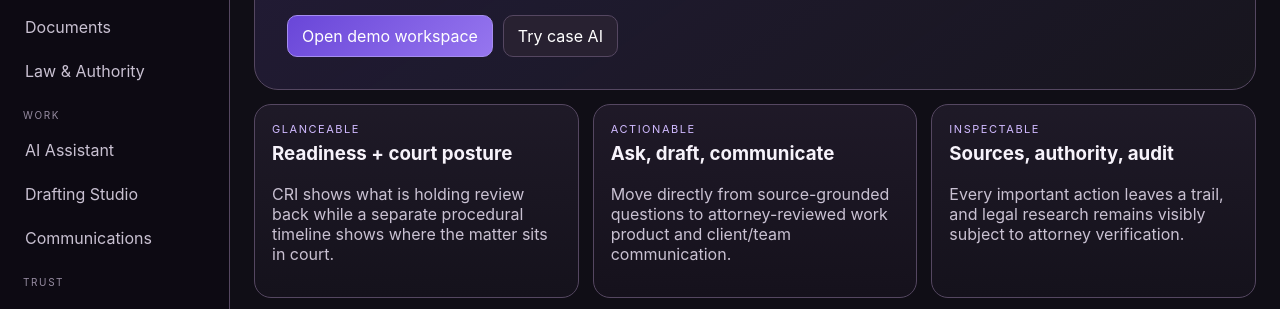
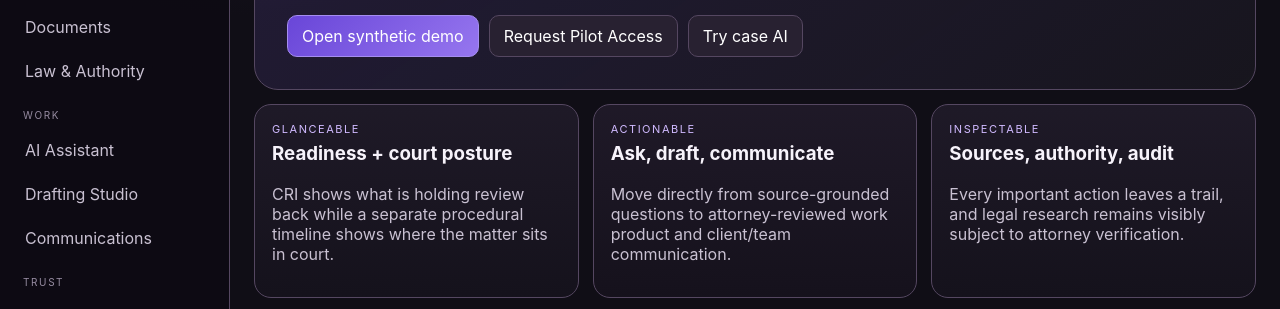
Before and after one commit to Beth1717/CaseBrief-mvp, a plain HTML site: page index.html in a window 1280 px wide. Shown: the part 441-750 px from the top of the page. Drawn offline with Linux system fonts and the light colour scheme.

Commit message:
Load pilot and ingestion prototype module

```diff
--- a/index.html
+++ b/index.html
@@ -36,7 +36,8 @@
 <script src="views-comm.js?v=20260916d"></script>
 <script src="views-system.js?v=20260916h"></script>
 <script src="actions.js?v=20260916d"></script>
-<script src="security-runtime.js?v=20260916d"></script>
+<script src="pilot-ingestion.js?v=20260929a"></script>
+<script src="security-runtime.js?v=20260929a"></script>
 <script src="demo-capabilities.js?v=20260916g"></script>
 </body>
 </html>
```
